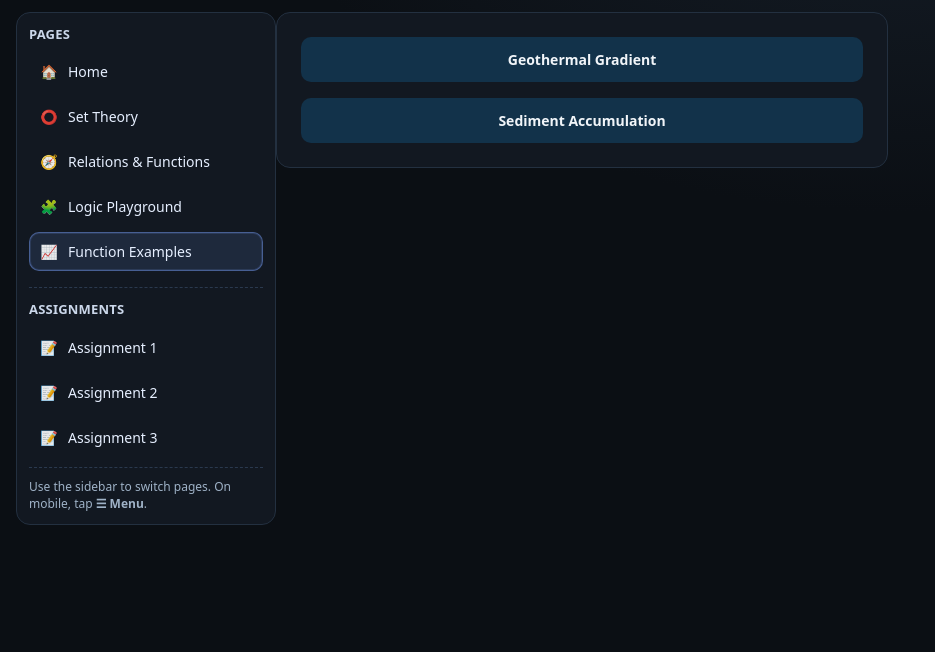
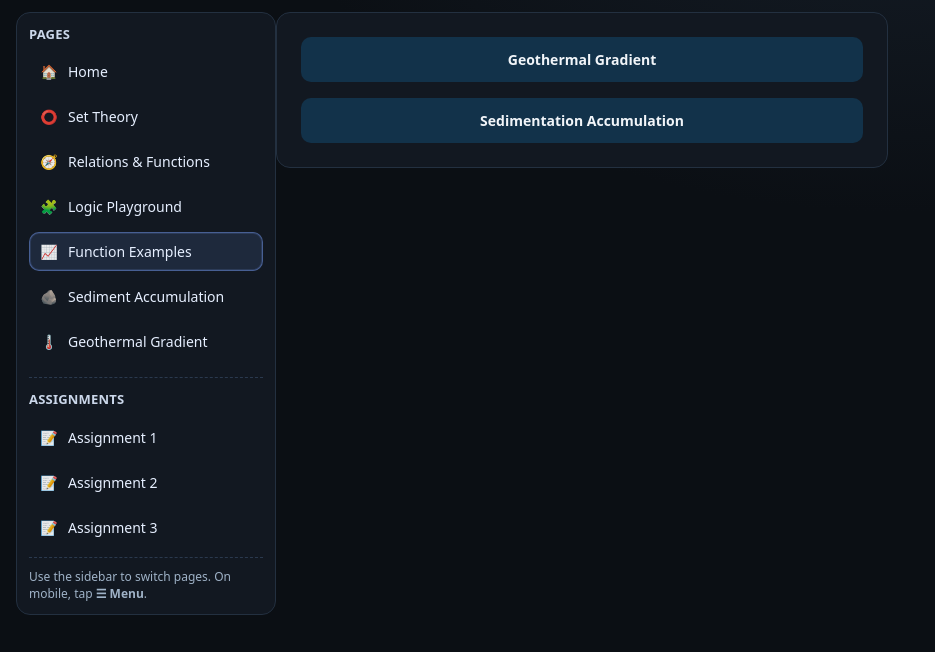
Before and after one commit to AIforimpact22/math1styear, a Flask app: page /function-examples/ in a window 1280 px wide. Shown: the part 148-800 px from the top of the page, without its empty margins (0-935 px from the left). Run offline with Flask 3, Linux system fonts and the light colour scheme.

Commit message:
Revert "Limit sediment and geothermal pages to function examples hub"

```diff
--- a/templates/function_examples.html
+++ b/templates/function_examples.html
@@ -30,7 +30,7 @@
   </style>
   <div class="fn-links">
     <a class="fn-links__btn" href="/geothermal">Geothermal Gradient</a>
-    <a class="fn-links__btn" href="/sedimentation">Sediment Accumulation</a>
+    <a class="fn-links__btn" href="/sedimentation">Sedimentation Accumulation</a>
   </div>
 </section>
 {% endblock %}
--- a/templates/index.html
+++ b/templates/index.html
@@ -266,6 +266,12 @@
         <a class="nav-link" href="/function-examples" data-match="^/function-examples(/.*)?$">
           <span class="nav-ico">📈</span><span>Function Examples</span>
         </a>
+        <a class="nav-link" href="/sedimentation" data-match="^/sedimentation(/.*)?$">
+          <span class="nav-ico">🪨</span><span>Sediment Accumulation</span>
+        </a>
+        <a class="nav-link" href="/geothermal" data-match="^/geothermal(/.*)?$">
+          <span class="nav-ico">🌡️</span><span>Geothermal Gradient</span>
+        </a>
       </div>
     </div>
     <div class="nav-section">
@@ -325,9 +331,14 @@
             <p style="margin-top:8px;"><a class="btn" href="/function-examples">Open Function Examples →</a></p>
           </div>
           <div class="home-tile">
-            <h3>Function Examples → Field Models</h3>
-            <p>Investigate the Sediment Accumulation and Geothermal Gradient tools directly from the Function Examples hub.</p>
-            <p style="margin-top:8px;"><a class="btn" href="/function-examples">Open Function Examples →</a></p>
+            <h3>Sediment Accumulation</h3>
+            <p>Investigate h(t) = h₀ + r·t, tune deposition rates, evaluate the forward model and inverse time-to-thickness in EN/HU.</p>
+            <p style="margin-top:8px;"><a class="btn" href="/sedimentation">Open Sediment Accumulation →</a></p>
+          </div>
+          <div class="home-tile">
+            <h3>Geothermal Gradient</h3>
+            <p>Experiment with the linear depth → temperature function, adjust gradient and surface temperature, and read the inverse depth.</p>
+            <p style="margin-top:8px;"><a class="btn" href="/geothermal">Open Geothermal Gradient →</a></p>
           </div>
           <div class="home-tile">
             <h3>Assignment 1</h3>
```
